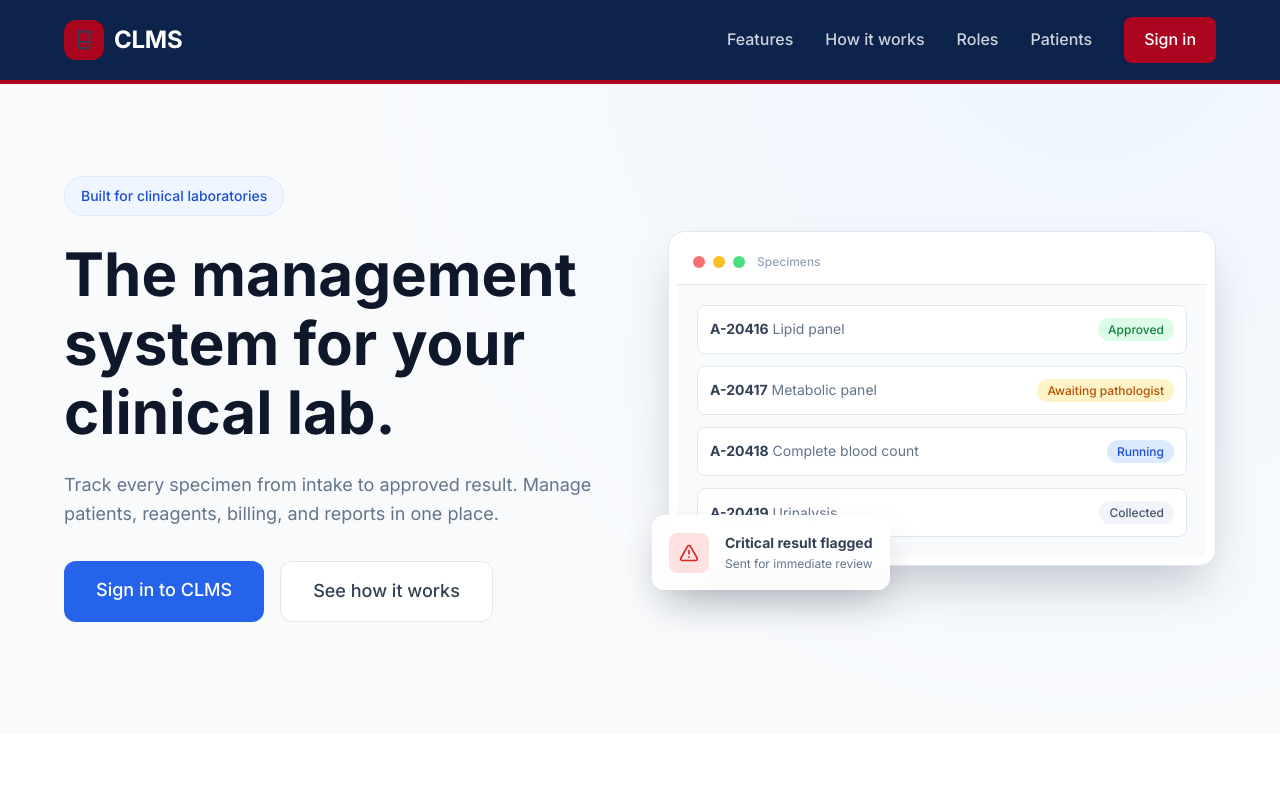
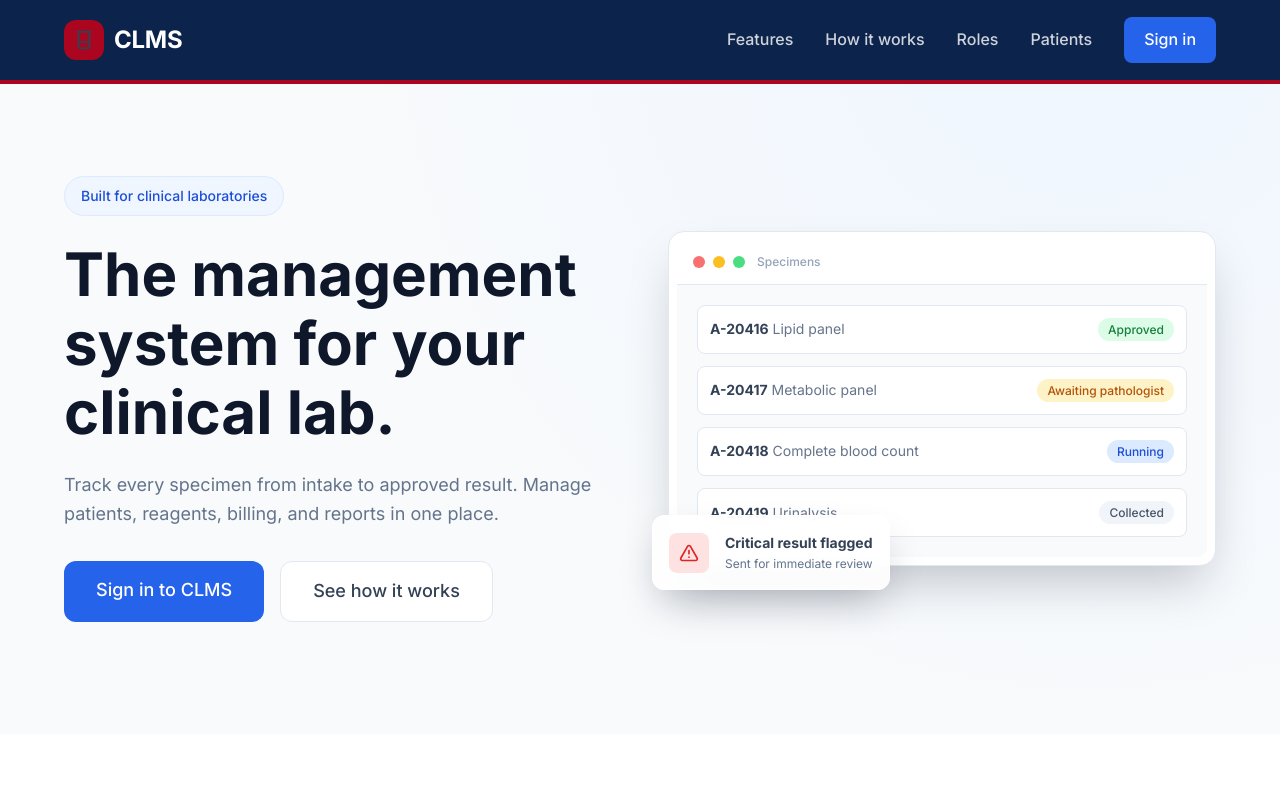
Before and after one commit to drivera03/SFWE_403, a React app in the folder frontend/: page / in a window 1280 px wide. Shown: the top 800 px of the page. Built offline with nearby package versions, Linux system fonts and the light colour scheme; no server answers; the HTML template or start-up script is replaced by a standard one.

Commit message:
added Create account to Navbar for lab_managers
Create account feature works and only works for users with lab_manager role.

```diff
--- a/frontend/src/components/Navbar.jsx
+++ b/frontend/src/components/Navbar.jsx
@@ -28,9 +28,10 @@ export default function Navbar() {
               </span>
               <Link to="/change-password" className="nav-link nav-account-link">Change password</Link>
               <button type="button" className="btn btn-signout" onClick={logout}>Sign out</button>
+              <Link to="/signup" className="btn btn-red">Create Account</Link>
             </>
           ) : (
-            <Link to="/login" className="btn btn-red">Sign in</Link>
+            <Link to="/login" className="btn btn-blue">Sign in</Link>
           )}
         </div>
       </div>
```
Also changed, not shown: 1 other file (tests, documents, lock files or other folders).
